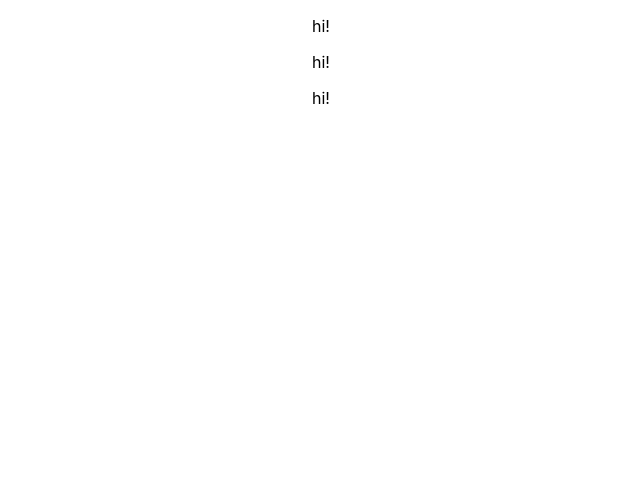
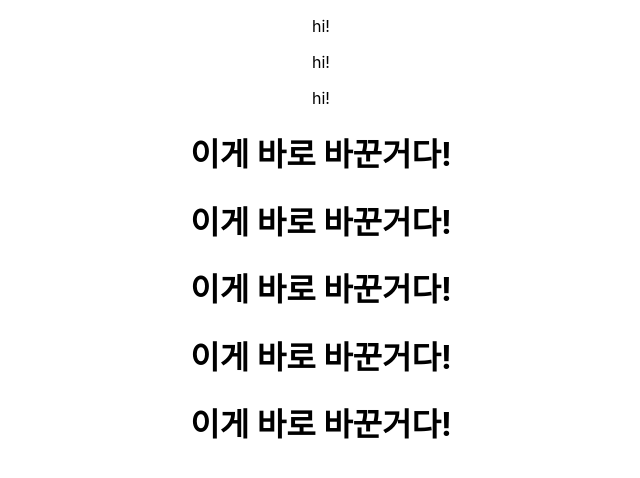
Before and after one commit to zinny22/restaurant_board_FE, a React (Create React App) app: page / in a window 1280 px wide. Shown: the top 478 px of the page, without its empty margins (319-959 px from the left). Built offline with nearby package versions, Linux system fonts and the light colour scheme.

Commit message:
New Change

```diff
--- a/src/App.js
+++ b/src/App.js
@@ -1,4 +1,4 @@
-import './App.css';
+import "./App.css";
 
 function App() {
   return (
@@ -6,6 +6,11 @@ function App() {
       <p>hi!</p>
       <p>hi!</p>
       <p>hi!</p>
+      <h1>이게 바로 바꾼거다!</h1>
+      <h1>이게 바로 바꾼거다!</h1>
+      <h1>이게 바로 바꾼거다!</h1>
+      <h1>이게 바로 바꾼거다!</h1>
+      <h1>이게 바로 바꾼거다!</h1>
     </div>
   );
 }
```
